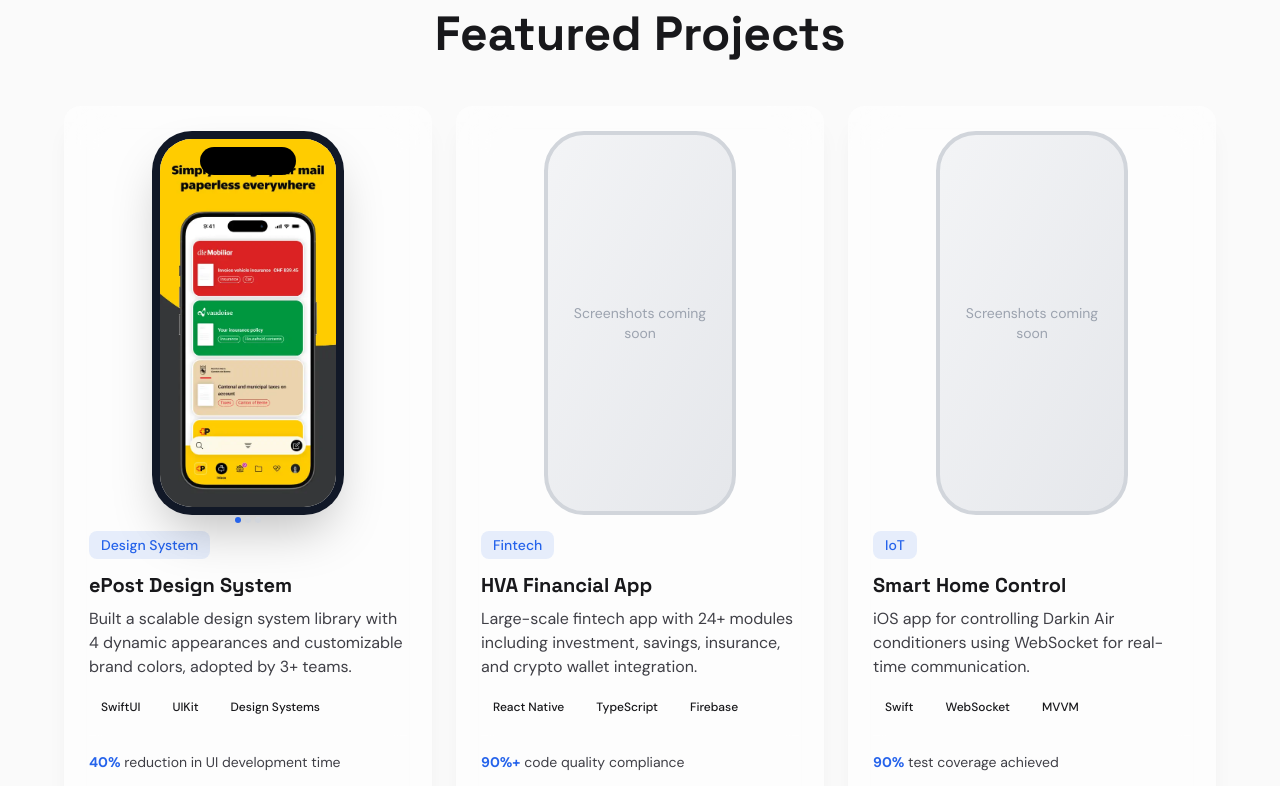
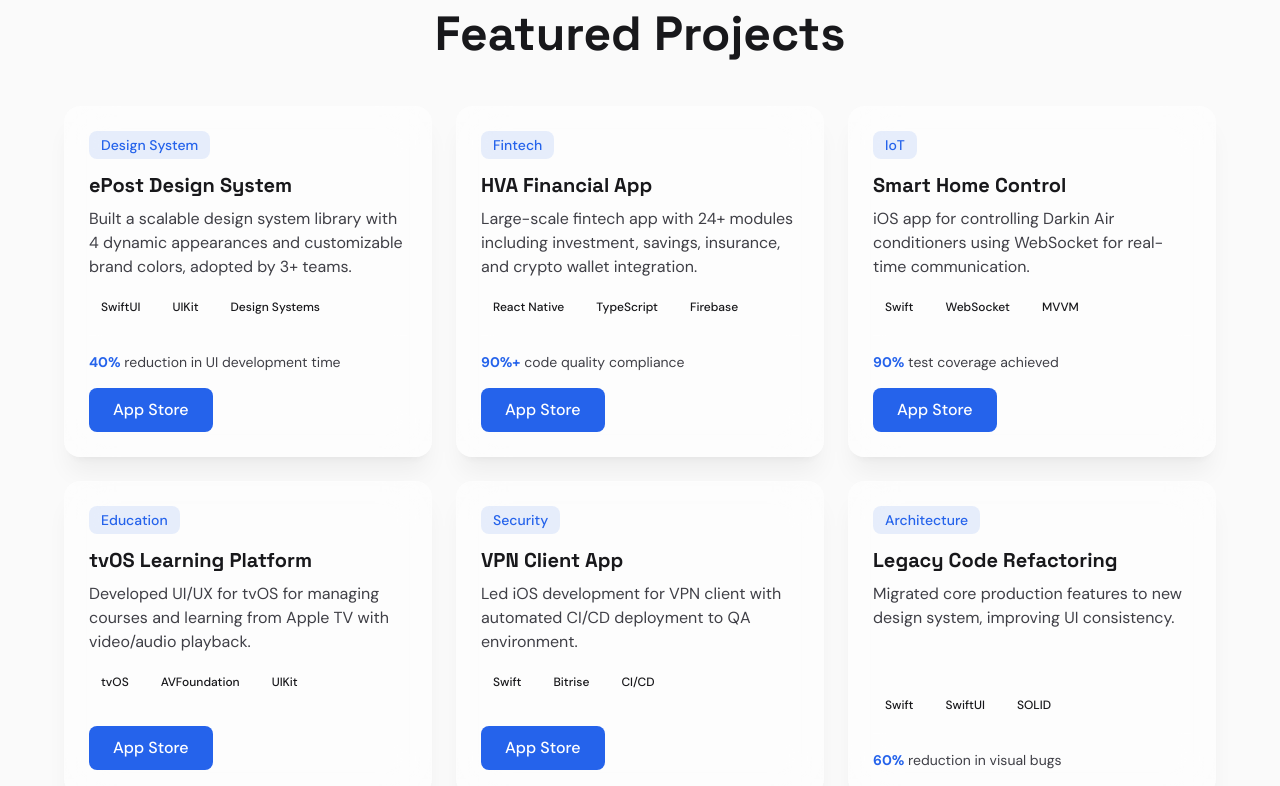
Before and after one commit to phuongddx/portfolio-next, a Next.js app: page / in a window 1280 px wide. Shown: the part 3680-4466 px from the top of the page. Built offline with nearby package versions, Linux system fonts and the light colour scheme.

Commit message:
refactor(ui): remove DeviceMockup from ProjectCard
Remove unused DeviceMockup component and its import from ProjectCard

```diff
--- a/components/ui/device-mockup.tsx
+++ /dev/null
@@ -1,89 +0,0 @@
-"use client";
-
-import { m } from "framer-motion";
-import { useState } from "react";
-
-interface DeviceMockupProps {
-  screenshots: string[];
-  title: string;
-}
-
-export function DeviceMockup({ screenshots, title }: DeviceMockupProps) {
-  const [currentIndex, setCurrentIndex] = useState(0);
-
-  const handleDragEnd = (_: unknown, info: { offset: { x: number }; velocity: { x: number } }) => {
-    const threshold = 50;
-    const swipe = Math.abs(info.offset.x) > threshold || Math.abs(info.velocity.x) > 500;
-
-    if (swipe && screenshots.length > 1) {
-      const direction = info.offset.x > 0 ? -1 : 1;
-      const newIndex = Math.max(0, Math.min(screenshots.length - 1, currentIndex + direction));
-      setCurrentIndex(newIndex);
-    }
-  };
-
-  if (screenshots.length === 0) {
-    return (
-      <div className="relative w-48 h-96 mx-auto mb-4">
-        {/* Placeholder device frame */}
-        <div className="absolute inset-0 bg-gradient-to-br from-gray-100 to-gray-200 dark:from-gray-700 dark:to-gray-800 rounded-[2.5rem] border-4 border-gray-300 dark:border-gray-600 flex items-center justify-center">
-          <span className="text-gray-400 dark:text-gray-500 text-sm text-center px-4">
-            Screenshots coming soon
-          </span>
-        </div>
-      </div>
-    );
-  }
-
-  return (
-    <div className="relative w-48 h-96 mx-auto mb-4">
-      {/* iPhone Frame */}
-      <div className="absolute inset-0 bg-gray-900 rounded-[2.5rem] p-2 shadow-2xl">
-        {/* Dynamic Island */}
-        <div className="absolute top-4 left-1/2 -translate-x-1/2 w-24 h-7 bg-black rounded-full z-10" />
-
-        {/* Screen Container */}
-        <div className="relative w-full h-full overflow-hidden rounded-[2rem] bg-white">
-          <m.div
-            drag="x"
-            dragConstraints={{ left: 0, right: 0 }}
-            dragElastic={0.2}
-            dragMomentum={false}
-            onDragEnd={handleDragEnd}
-            animate={{ x: -currentIndex * 100 + "%" }}
-            transition={{ type: "spring", stiffness: 300, damping: 30 }}
-            className="flex h-full cursor-grab active:cursor-grabbing"
-          >
-            {screenshots.map((src, index) => (
-              <div key={index} className="min-w-full h-full flex-shrink-0">
-                {/* eslint-disable-next-line @next/next/no-img-element */}
-                <img
-                  src={src}
-                  alt={`${title} screenshot ${index + 1}`}
-                  className="w-full h-full object-cover"
-                  loading="lazy"
-                />
-              </div>
-            ))}
-          </m.div>
-        </div>
-      </div>
-
-      {/* Dots Indicator */}
-      {screenshots.length > 1 && (
-        <div className="absolute -bottom-2 left-1/2 -translate-x-1/2 flex gap-1">
-          {screenshots.map((_, index) => (
-            <button
-              key={index}
-              onClick={() => setCurrentIndex(index)}
-              className={`w-1.5 h-1.5 rounded-full transition-colors ${
-                index === currentIndex ? "bg-cta" : "bg-gray-300 dark:bg-gray-600"
-              }`}
-              aria-label={`Go to screenshot ${index + 1}`}
-            />
-          ))}
-        </div>
-      )}
-    </div>
-  );
-}
--- a/components/ui/project-card.tsx
+++ b/components/ui/project-card.tsx
@@ -2,7 +2,6 @@
 
 import { GlassCard } from "./glass-card";
 import { Badge } from "./badge";
-import { DeviceMockup } from "./device-mockup";
 import { Button } from "./button";
 import type { Project } from "@/components/data/projects-data";
 
@@ -13,9 +12,6 @@ interface ProjectCardProps {
 export function ProjectCard({ project }: ProjectCardProps) {
   return (
     <GlassCard className="flex flex-col h-full">
-      {/* Device Mockup */}
-      <DeviceMockup screenshots={project.screenshots} title={project.title} />
-
       {/* Category Badge */}
       <Badge variant="default" className="self-start mb-3">
         {project.category}
```
